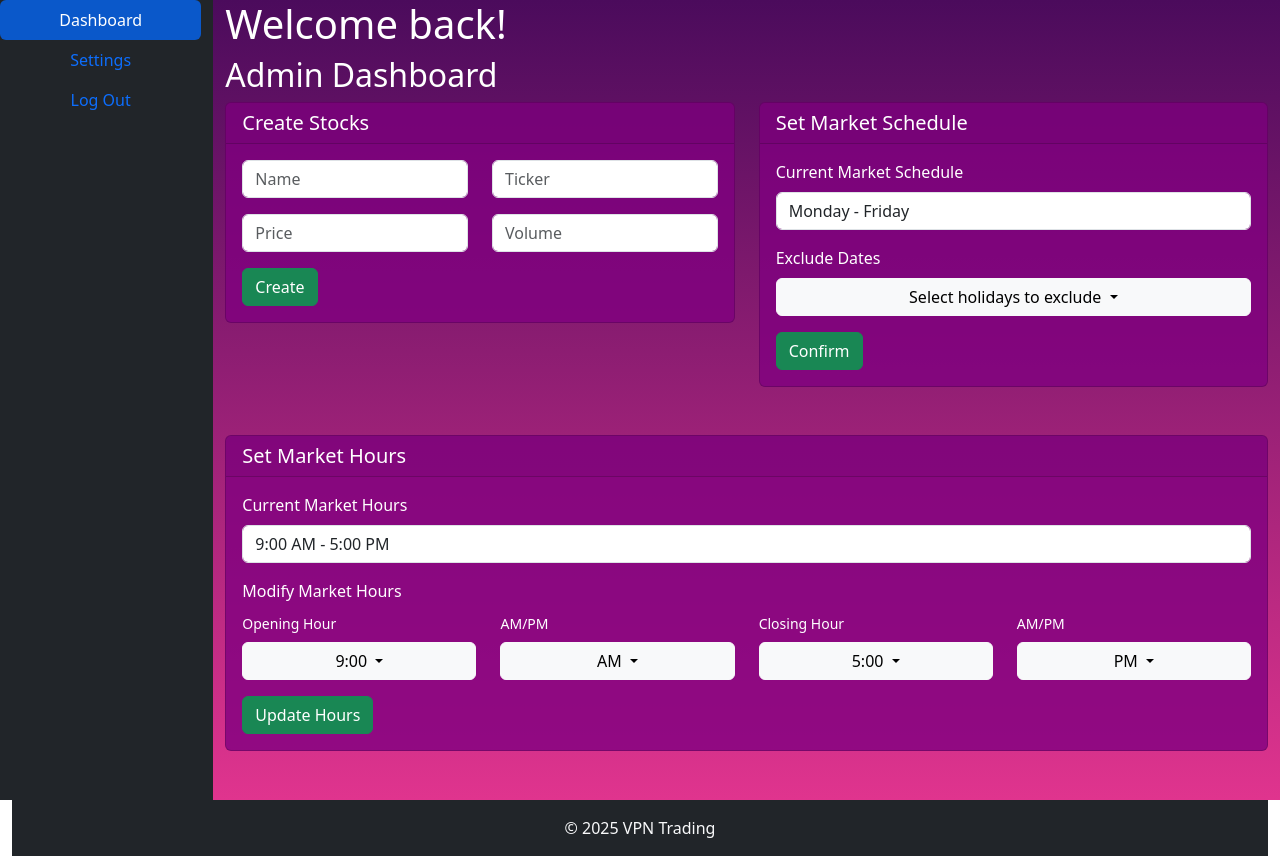
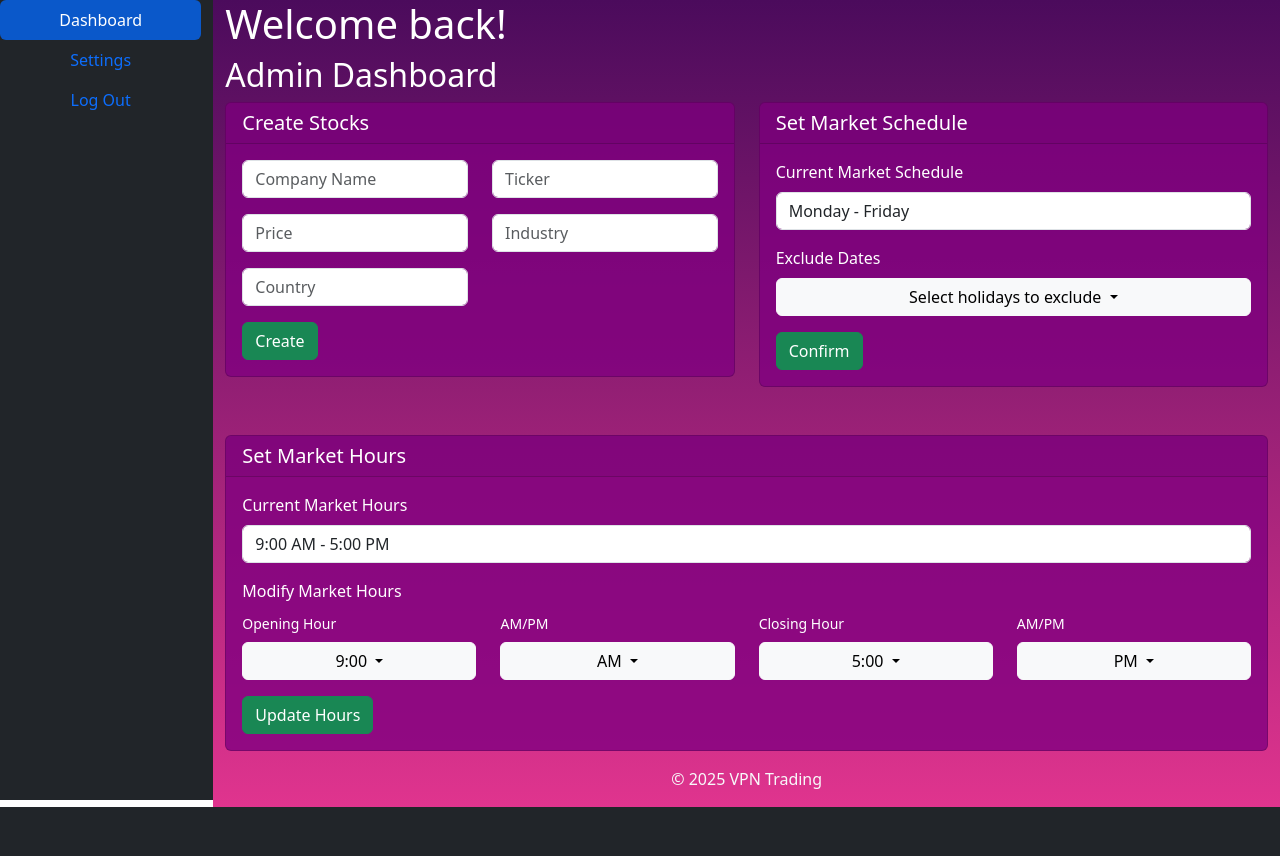
Before and after one commit to TrioStuds/Capstone-Git-Repo, a Flask app: page /admin_home in a window 1280 px wide. After the commit the page ends 807 px from the top, so only its background shows below. Run offline with Flask 3, Linux system fonts and the light colour scheme; the visitor is signed in with stand-in values (Sample User, id 1).

Commit message:
updated app.py tables to condense stock_market, stock_inventory, and company into one table. updated app.py and admin_home to allow the admin to add stocks. added html templates for deposit, withdraw, transaction history, and settings as well as the routes in the app.py. updated some styling for buttons and nav elements

```diff
--- a/app.py
+++ b/app.py
@@ -17,6 +17,7 @@ class User(db.Model):
     last_name = db.Column(db.String(50), nullable=False)
     email = db.Column(db.String(80), unique=True, nullable=False)
     password = db.Column(db.String(80), nullable=False)
+    cash = db.Column(db.Numeric(12, 2), nullable=False, default=0)
 
     banks = db.relationship('BankInfo', backref='user', lazy=True)
     portfolio = db.relationship('Portfolio', back_populates='user', lazy=True)
@@ -34,53 +35,33 @@ class BankInfo(db.Model):
     account_number = db.Column(db.Integer())
 
     def __repr__(self):
-        return f"<User {User.email}"
-
-class Company(db.Model):
-    id = db.Column(db.Integer, primary_key=True)
-    name = db.Column(db.String(150), nullable=False)
-    industry = db.Column(db.String(100))
-
-    stocks = db.relationship('StockInventory', back_populates='company', lazy=True)
-
-    def __repr__(self):
-        return f"<Company {self.name}>"
+        if self.user:
+            return f"<BankInfo id={self.id} user_email={self.user.email}>"
+        return f"<BankInfo id={self.id} user_id={self.user_id}>"
 
 class StockMarket(db.Model):
     id = db.Column(db.Integer, primary_key=True)
-    name = db.Column(db.String(100), nullable=False)
+    ticker_symbol = db.Column(db.String(4), unique=True, nullable=False)
+    price = db.Column(db.Numeric(10, 2), nullable=False)
+    company_name = db.Column(db.String(150), nullable=False)
+    industry = db.Column(db.String(100))
     country = db.Column(db.String(50), nullable=False)
 
-    stocks = db.relationship('StockInventory', back_populates='market', lazy=True)
-
-    def __repr__(self):
-        return f"<StockMarket {self.name}>"
-
-class StockInventory(db.Model):
-    id = db.Column(db.Integer, primary_key=True)
-    ticker_symbol = db.Column(db.String(10), unique=True, nullable=False)
-    price = db.Column(db.Numeric(10, 2), nullable=False)
-
-    company_id = db.Column(db.Integer, db.ForeignKey('company.id'), nullable=False)
-    market_id = db.Column(db.Integer, db.ForeignKey('stock_market.id'), nullable=False)
-
-    company = db.relationship('Company', back_populates='stocks')
-    market = db.relationship('StockMarket', back_populates='stocks')
     portfolio_entries = db.relationship('Portfolio', back_populates='stock', lazy=True)
 
     def __repr__(self):
-        return f"<Stock {self.ticker_symbol}>"
+        return f"<Stock {self.ticker_symbol} ({self.company_name})>"
 
 class Portfolio(db.Model):
     id = db.Column(db.Integer, primary_key=True)
     user_id = db.Column(db.Integer, db.ForeignKey('user.id'), nullable=False)
-    stock_id = db.Column(db.Integer, db.ForeignKey('stock_inventory.id'), nullable=False)
+    stock_id = db.Column(db.Integer, db.ForeignKey('stock_market.id'), nullable=False)
 
     quantity = db.Column(db.Numeric(10, 2), nullable=False, default=0)
     avg_purchase_price = db.Column(db.Numeric(10, 2), nullable=False, default=0)
 
     user = db.relationship('User', back_populates='portfolio')
-    stock = db.relationship('StockInventory', back_populates='portfolio_entries')
+    stock = db.relationship('StockMarket', back_populates='portfolio_entries')
 
     def __repr__(self):
         return f"<Portfolio Stock={self.stock_id} Qty={self.quantity}>"
@@ -88,7 +69,7 @@ class Portfolio(db.Model):
 class OrderHistory(db.Model):
     id = db.Column(db.Integer, primary_key=True)
     user_id = db.Column(db.Integer, db.ForeignKey('user.id'), nullable=False)
-    stock_id = db.Column(db.Integer, db.ForeignKey('stock_inventory.id'), nullable=False)
+    stock_id = db.Column(db.Integer, db.ForeignKey('stock_market.id'), nullable=False)
 
     order_type = db.Column(db.Enum('BUY', 'SELL', name='order_type_enum'), nullable=False)
     quantity = db.Column(db.Numeric(10, 2), nullable=False)
@@ -98,7 +79,7 @@ class OrderHistory(db.Model):
     executed = db.Column(db.Boolean, default=False)
 
     user = db.relationship('User', back_populates='orders')
-    stock = db.relationship('StockInventory')
+    stock = db.relationship('StockMarket')
 
     def __repr__(self):
         return f"<Order {self.order_type} {self.quantity} {self.stock.ticker_symbol}>"
@@ -135,8 +116,6 @@ class MarketHours(db.Model):
     open_time = db.Column(db.Time, nullable=False)
     close_time = db.Column(db.Time, nullable=False)
 
-    market = db.relationship('StockMarket', backref='hours')
-
     def __repr__(self):
         return f"<MarketHours {self.market.name} {self.open_time}-{self.close_time}>"
 
@@ -147,8 +126,6 @@ class MarketSchedule(db.Model):
     end_date = db.Column(db.Date, nullable=False)
     is_holiday = db.Column(db.Boolean, default=False)
     note = db.Column(db.String(255))
-
-    market = db.relationship('StockMarket', backref='schedule')
 
     def __repr__(self):
         status = "Holiday" if self.is_holiday else "Open"
@@ -200,7 +177,7 @@ def customer_home():
         quantity = Decimal(request.form.get('quantity', 0))
         action = request.form.get('action')  # "buy" or "sell"
 
-        stock = StockInventory.query.get(stock_id)
+        stock = StockMarket.query.get(stock_id)
         if not stock:
             flash("Stock not found.", "danger")
             return redirect(url_for('customer_home'))
@@ -285,7 +262,7 @@ def customer_home():
             flash(f"Successfully sold {quantity} of {stock.ticker_symbol}", "success")
             return redirect(url_for('customer_home'))
 
-    stocks = StockInventory.query.all()
+    stocks = StockMarket.query.all()
 
     return render_template(
         'customer_home.html',
@@ -293,12 +270,34 @@ def customer_home():
         stocks=stocks
     )
 
-@app.route('/admin_home')
+@app.route('/admin_home', methods=['GET', 'POST'])
 def admin_home():
     admin_id = session.get('admin_id')
     if not admin_id:
         flash("Please log in first", "warning")
         return redirect(url_for('login'))
+
+    if request.method == 'POST':
+        company_name = request.form.get('company_name')
+        ticker = request.form.get('ticker')
+        price = request.form.get('price')
+        industry = request.form.get('industry')
+        country = request.form.get('country')
+
+        new_stock = StockMarket(
+            company_name=company_name,
+            ticker_symbol=ticker,
+            price=price,
+            industry=industry,
+            country=country,
+        )
+
+        db.session.add(new_stock)
+        db.session.commit()
+
+        flash(f"Stock {ticker} created successfully!", "success")
+        return redirect(url_for('admin_home'))
+
     return render_template('admin_home.html')
 
 @app.route('/register', methods=['GET', 'POST'])
@@ -347,5 +346,21 @@ def register():
 
     return render_template('register.html')
 
+@app.route('/deposit')
+def deposit():
+    return render_template('deposit.html')
+
+@app.route('/withdraw')
+def withdraw():
+    return render_template('withdraw.html')
+
+@app.route('/transactions')
+def transactions():
+    return render_template('transactions.html')
+
+@app.route('/settings')
+def settings():
+    return render_template('settings.html')
+
 if __name__ == '__main__':
     app.run(debug=True)
--- a/templates/admin_home.html
+++ b/templates/admin_home.html
@@ -9,6 +9,14 @@
             <h1>Welcome back!</h1>
             <p class="h2">Admin Dashboard</p>
         </div>
+    </div>
+    {% with messages = get_flashed_messages(with_categories=true) %}
+        {% if messages %}
+            {% for category, message in messages %}
+                <div class="alert alert-{{ category }}">{{ message }}</div>
+            {% endfor %}
+        {% endif %}
+    {% endwith %}
         <!-- Bootstrap row container -->
          <div class="row">
             <!-- Left column: Creating Stocks -->
@@ -18,26 +26,32 @@
                         <h5 class="text-white mb-0">Create Stocks</h5>
                     </div>
                     <div class="card-body">
+                        <form method="POST" action="{{url_for('admin_home')}}">
                             <!-- First row of inputs fields -->
                             <div class="row mb-3">
                                 <div class="col-6">
-                                <input type="text" class="form-control" placeholder="Name">
+                                    <input type="text" name="company_name" class="form-control" placeholder="Company Name" required>
                                 </div>
                                 <div class="col-6">
-                                <input type="text" class="form-control" placeholder="Ticker">
+                                    <input type="text" name="ticker" class="form-control" placeholder="Ticker" required>
                                 </div>
                             </div>
-                        <!-- Second row of inputs fields -->
                             <div class="row mb-3">
                                 <div class="col-6">
-                                <input type="text" class="form-control" placeholder="Price">
+                                    <input type="number" step="0.01" name="price" class="form-control" placeholder="Price" required>
                                 </div>
                                 <div class="col-6">
-                                <input type="text" class="form-control" placeholder="Volume">
+                                    <input type="text" name="industry" class="form-control" placeholder="Industry">
+                                </div>
+                            </div>
+                            <div class="row mb-3">
+                                <div class="col-6">
+                                    <input type="text" name="country" class="form-control" placeholder="Country" required>
                                 </div>
                             </div>
                             <!-- Submit button for creating new stock -->
                             <button class="btn btn-success">Create</button>
+                        </form>
                     </div>
                 </div>
             </div>
--- a/templates/base_admin.html
+++ b/templates/base_admin.html
@@ -17,15 +17,14 @@
           <a class="nav-link btn btn-primary" href="{{url_for('login')}}">Log Out</a>
         </nav>
       </div>
-      <div class="col-10 min-vh-100" style="background: linear-gradient(180deg, #4B0B5C, #E0348E);">
+      <div class="col-10 min-vh-100 d-flex flex-column" style="background: linear-gradient(180deg, #4B0B5C, #E0348E);">
           {% block content %}{% endblock %}
+          <footer class="text-light mt-auto">
+            <div class="py-3"><p class="text-center mb-0">© 2025 VPN Trading</p></div>
+          </footer>
       </div>
     </div>
   </div>
-
-  <footer class="bg-dark text-light">
-    <div class="container py-3"><p class="text-center mb-0">© 2025 VPN Trading</p></div>
-  </footer>
 
   <script src="https://cdn.jsdelivr.net/npm/bootstrap@5.3.0/dist/js/bootstrap.bundle.min.js"></script>
   <!-- <script src="{{ url_for('static', filename='js/script.js') }}"></script> -->
--- a/templates/register.html
+++ b/templates/register.html
@@ -58,7 +58,7 @@
         </div div class="d-flex gap-2"></i>">
           <button type="button" class="btn btn-primary"
             style="--bs-btn-padding-y: .25rem; --bs-btn-padding-x: .5rem; --bs-btn-font-size: .75rem; background: linear-gradient(90deg, #4B0B5C, #E0348E); border: none;"
-            onclick="window.location.href='{{url_for('login')}}'">
+            href="{{url_for('login')}}">
             Cancel
           </button>
 
```
Also changed, not shown: templates/base_customer.html (+14 -14 lines), templates/login.html (+7 -5 lines), templates/deposit.html (added), templates/settings.html (added), templates/transactions.html (added), templates/withdraw.html (added). Lines whose indentation alone changed are shown as unchanged.
